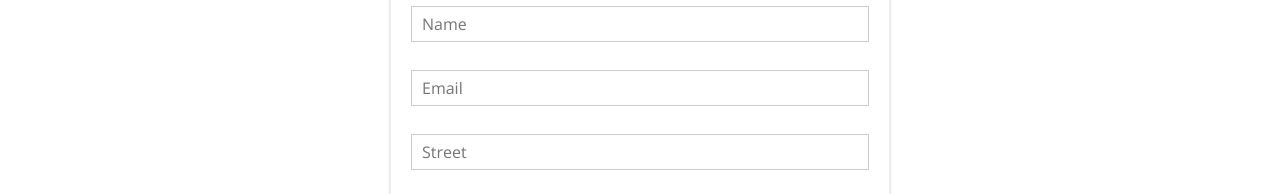
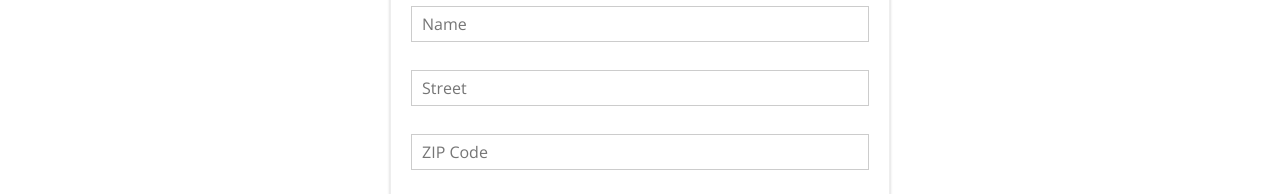
Before and after one commit to rdebeer1/burger-builder, a React app: page /checkout in a window 1280 px wide. Both pictures are taken after a click on the button "Continue". Shown: the part 606-800 px from the top of the page. Built offline with nearby package versions, Linux system fonts and the light colour scheme.

Commit message:
creates dropdown & dynamic Inputs w/ JS Config

```diff
--- a/src/components/UI/Input/Input.js
+++ b/src/components/UI/Input/Input.js
@@ -5,15 +5,39 @@ import classes from './Input.css'
 const input = (props) => {
   let inputElement = null;
 
-  switch (props.inputtype) {
+  switch (props.elementType) {
     case ('input'):
-      inputElement = <input className={classes.InputElement} {...props} />;
+      inputElement = <input
+        className={classes.InputElement}
+        {...props.elementConfig}
+        value={props.value} />;
       break;
     case ('textarea'):
-      inputElement = <textarea className={classes.InputElement} {...props} />;
+      inputElement = <textarea
+        className={classes.InputElement}
+        {...props.elementConfig}
+        value={props.value} />;
+      break;
+    case ('select'):
+      inputElement = (
+        <select
+          className={classes.InputElement}
+          value={props.value}>
+          {props.elementConfig.options.map(option => (
+            <option
+              key={option.value}
+              value={option.value}>
+              {option.displayValue}
+            </option>
+          ))}
+        </select>
+      )
       break;
     default:
-      inputElement = <input className={classes.InputElement} {...props} />;
+      inputElement = <input
+        className={classes.InputElement}
+        {...props.elementConfig}
+        value={props.value} />;
   }
 
   return (
--- a/src/containers/Checkout/ContactData/ContactData.js
+++ b/src/containers/Checkout/ContactData/ContactData.js
@@ -8,11 +8,63 @@ import classes from './ContactData.css';
 
 class ContactData extends Component {
   state = {
-    name: '',
-    email: '',
-    address: {
-      street: '',
-      postalCode: ''
+    orderForm: {
+      name: {
+        elementType: 'input',
+        elementConfig: {
+          type: 'text',
+          placeholder: 'Name'
+        },
+        value: ''
+      },
+      street: {
+        elementType: 'input',
+        elementConfig: {
+          type: 'text',
+          placeholder: 'Street'
+        },
+        value: ''
+      },
+      zipCode: {
+        elementType: 'input',
+        elementConfig: {
+          type: 'text',
+          placeholder: 'ZIP Code'
+        },
+        value: ''
+      },
+      state: {
+        elementType: 'input',
+        elementConfig: {
+          type: 'text',
+          placeholder: 'State'
+        },
+        value: ''
+      },
+      email: {
+        elementType: 'input',
+        elementConfig: {
+          type: 'text',
+          placeholder: 'Email'
+        },
+        value: ''
+      },
+      forDelivery: {
+        elementType: 'select',
+        elementConfig: {
+          options: [
+            {
+              value: 'pickup',
+              displayValue: 'Pickup'
+            },
+            {
+              value: 'delivery',
+              displayValue: 'Delivery'
+            }
+          ]
+        },
+        value: ''
+      },
     },
     loading: false
   }
@@ -25,16 +77,6 @@ class ContactData extends Component {
     const order = {
       ingredients: this.props.ingredients,
       price: this.props.price,
-      customer: {
-        name: 'Robert DeBeer',
-        address: {
-          street: '1330 Market Street',
-          zipCode: '92101',
-          state: 'California',
-        },
-        email: 'test@gmail.com'
-      },
-      forDelivery: 'yes'
     }
     axios.post('/orders.json', order)
     .then(response => {
@@ -51,28 +93,23 @@ class ContactData extends Component {
   }
 
   render () {
+    const formElementsArray = [];
+    for (let key in this.state.orderForm) {
+      formElementsArray.push({
+        id: key,
+        config: this.state.orderForm[key]
+      });
+    }
+
     let form = (
       <form>
-        <Input
-          inputtype='input'
-          type='text'
-          name='name'
-          placeholder="Name" />
-        <Input
-          inputtype='input'
-          type='text'
-          name='email'
-          placeholder="Email" />
-        <Input
-          inputtype='input'
-          type='text'
-          name='street'
-          placeholder="Street" />
-        <Input
-          inputtype='input'
-          type='text'
-          name='postal'
-          placeholder="Postal Code" />
+        {formElementsArray.map(formElement => (
+          <Input
+            key={formElement.id}
+            elementType={formElement.config.elementType}
+            elementConfig={formElement.config.elementConfig}
+            value={formElement.config.value} />
+        ))}
         <Button
           btnType='Success'
           clicked={this.orderHandler}>ORDER</Button>
```
